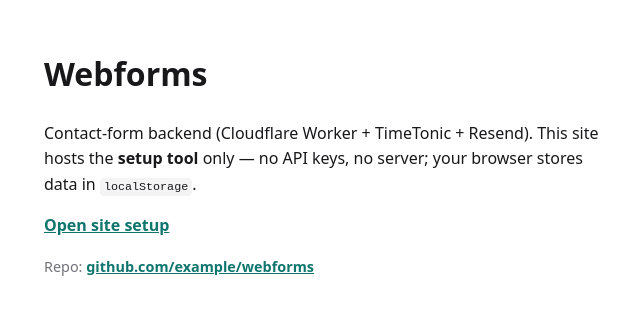
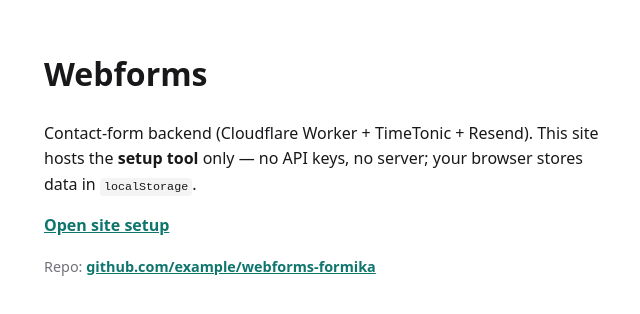
Before and after one commit to BrunoCoCH/webforms-formika, a plain HTML site: page docs/index.html in a window 1280 px wide. Shown: the full height of the page, 308-948 px from the left. Drawn offline with Linux system fonts and the light colour scheme.

Commit message:
Docs: point Pages links to webforms-formika; README UTF-8

```diff
--- a/docs/index.html
+++ b/docs/index.html
@@ -37,7 +37,7 @@
     </p>
     <p style="font-size: 0.9rem; color: #71717a">
       Repo:
-      <a href="https://github.com/example/webforms">github.com/example/webforms</a>
+      <a href="https://github.com/example/webforms-formika">github.com/example/webforms-formika</a>
     </p>
   </body>
 </html>
```
Also changed, not shown: 1 other file.
